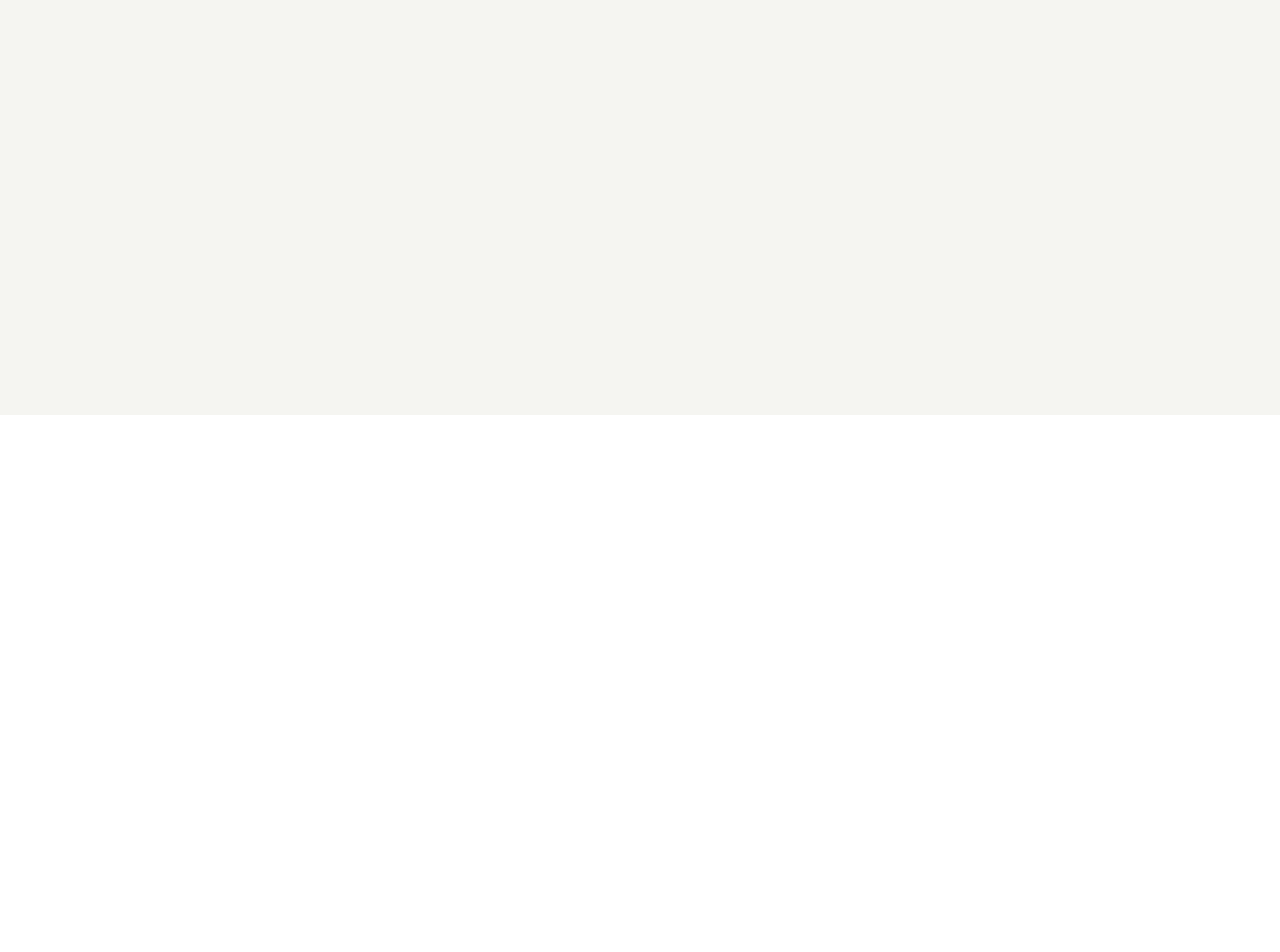
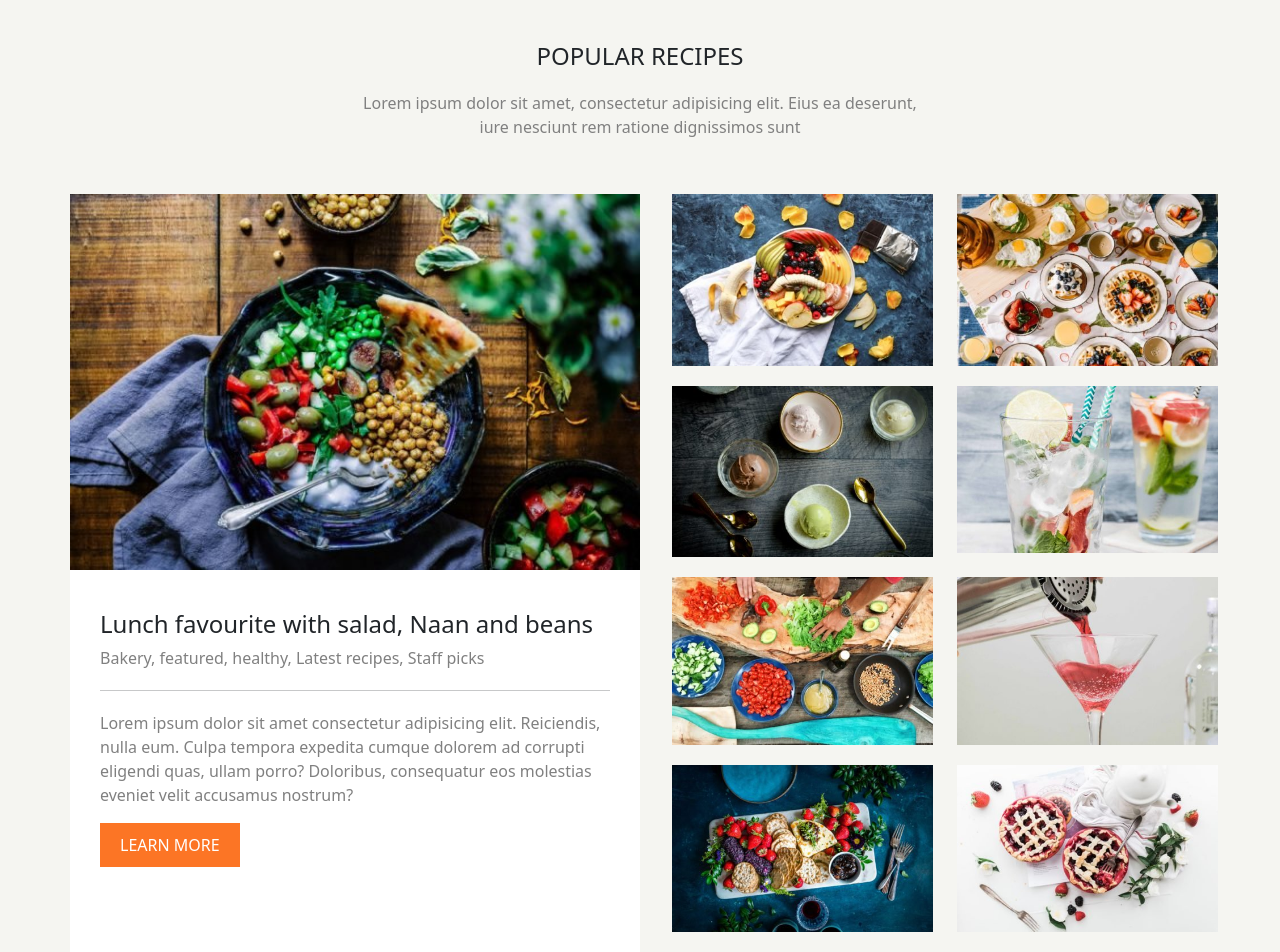
Before and after one commit to SimonCook99/proj-html-vuejs, a Vue app: page / in a window 1280 px wide. Shown: the part 1364-2316 px from the top of the page. Before the commit the page ends 1779 px from the top, so only its background shows below. Built offline with nearby package versions, Linux system fonts and the light colour scheme.

Commit message:
Sezione main recipes completata

```diff
--- a/src/components/SCSS/general.scss
+++ b/src/components/SCSS/general.scss
@@ -10,4 +10,9 @@ button{
     background-color: $buttonColor;
     border: 0;
     color: white;
+    text-transform: uppercase;
 }
+
+p{
+    color: grey;
+}
--- a/src/components/main/mainJournal.vue
+++ b/src/components/main/mainJournal.vue
@@ -5,17 +5,17 @@
         <div class="row">
             <div class="col-4">
                 <img src="../../assets/img/single-post-img3-400x263.jpg" alt="prova">
-                <h3>Food corner: Top Japanese Restaurants For Sushi</h3>
+                <h4>Food corner: Top Japanese Restaurants For Sushi</h4>
                 <p>by Admin, March 25th, 2019</p>
             </div>
             <div class="col-4">
-                <img src="../../assets/img/single-post-img3-400x263.jpg" alt="prova">
-                <h3>Food corner: Top Japanese Restaurants For Sushi</h3>
+                <img src="../../assets/img/fi-roundup-400x263.jpg" alt="prova">
+                <h4>Roundup: My new favourite Recipes for Healthy Living</h4>
                 <p>by Admin, March 25th, 2019</p>
             </div>
             <div class="col-4">
-                <img src="../../assets/img/single-post-img3-400x263.jpg" alt="prova">
-                <h3>Food corner: Top Japanese Restaurants For Sushi</h3>
+                <img src="../../assets/img/fi-toasts-400x263.jpg" alt="prova">
+                <h4>Why These Toasts with Tea are My new Favourite</h4>
                 <p>by Admin, March 25th, 2019</p>
             </div>
         </div>
@@ -61,6 +61,7 @@
 
         img{
             max-width: 100%;
+            margin-bottom: 15px;
         }
 
 </style>
--- /dev/null
+++ b/src/components/main/mainRecipes.vue
@@ -0,0 +1,125 @@
+<template>
+    <section class="popular-recipes">
+
+        <div class="introduction text-center">
+            <h4 class="text-uppercase">popular recipes</h4>
+            <p>Lorem ipsum dolor sit amet, consectetur adipisicing elit. Eius ea deserunt, iure nesciunt rem ratione dignissimos sunt</p>
+        </div>
+
+
+        <div class="row main-row">
+            <div class="main-recipe col-6">
+                <img src="../../assets/img/Yogurt-Nan-600x395.jpg" alt="Yogurt nan">
+
+                <div class="info">
+                    <h4>Lunch favourite with salad, Naan and beans</h4>
+                    <p>Bakery, featured, healthy, Latest recipes, Staff picks</p>
+
+                    <hr>
+
+                    <p>Lorem ipsum dolor sit amet consectetur adipisicing elit. Reiciendis, nulla eum. Culpa tempora expedita cumque dolorem ad corrupti eligendi quas, ullam porro? Doloribus, consequatur eos molestias eveniet velit accusamus nostrum?</p>
+                    <button>Learn more</button>
+                </div>
+
+            </div>
+
+            <div class="other-recipes col-6">
+                <div class="row">
+                    <div class="col-6">
+                        <img src="../../assets/img/Mixed-fruits-400x263.jpg" alt="mixed fruits">
+                    </div>
+                    <div class="col-6">
+                        <img src="../../assets/img/r-rachel-park-366508-unsplash-min-400x263.jpg" alt="mixed fruits">
+                    </div>
+                </div>
+                <div class="row">
+                    <div class="col-6">
+                        <img src="../../assets/img/r-michelle-tsang-500721-unsplash-min-400x263.jpg" alt="mixed fruits">
+                    </div>
+                    <div class="col-6">
+                        <img src="../../assets/img/quick-summer-drink-460x295.jpg" alt="mixed fruits">
+                    </div>
+                </div>
+                <div class="row">
+                    <div class="col-6">
+                        <img src="../../assets/img/r-maarten-van-den-heuvel-400626-unsplash-min-460x295.jpg" alt="mixed fruits">
+                    </div>
+                    <div class="col-6">
+                        <img src="../../assets/img/perfect-cosmopolitan-460x295.jpg" alt="mixed fruits">
+                    </div>
+                </div>
+                <div class="row">
+                    <div class="col-6">
+                        <img src="../../assets/img/fi2x-6-460x295.jpg" alt="mixed fruits">
+                    </div>
+                    <div class="col-6">
+                        <img src="../../assets/img/r-brooke-lark-96398-unsplash-min-460x295.jpg" alt="mixed fruits">
+                    </div>
+                </div>
+
+            </div>
+        </div>
+    </section>
+</template>
+
+<script>
+    export default {
+        name: "mainRecipes"
+    }
+</script>
+
+<style scoped lang="scss">
+
+    @import "../SCSS/colors.scss";
+
+    img{
+        width: 100%;
+    }
+
+    .main-row{
+        flex-wrap: nowrap;
+    }
+
+    .introduction{
+
+        margin-bottom: 55px;
+        p{
+        width: 50%;
+        transform: translate(50%);
+        margin-top: 20px;
+        }
+    }
+
+    .main-recipe{
+        background-color: white;
+        padding: 0;
+        margin-right: 20px;
+
+        img{
+            width: 100%;
+        }
+    }
+
+    .info{
+        padding: 30px;
+
+        h4{
+            margin-top: 10px;
+        }
+
+        hr{
+            margin: 20px 0px;
+        }
+
+        button{
+            padding: 10px 20px;
+        }
+    }
+
+    .other-recipes{
+        .col-6{
+            margin-bottom: 20px;
+        }
+    }
+
+</style>
--- a/src/components/myMain.vue
+++ b/src/components/myMain.vue
@@ -2,17 +2,23 @@
     <main>
         <div class="container">
             <mainJournal />
+
+            <mainRecipes />
+
         </div>
     </main>
 </template>
 
 <script>
     import mainJournal from "./main/mainJournal.vue"
+    import mainRecipes from "./main/mainRecipes.vue"
+
 
     export default {
         name:"myMain",
         components:{
-            mainJournal
+            mainJournal,
+            mainRecipes
         }
     }
 </script>
@@ -22,9 +28,6 @@
 
     main{
         background-color: $mainBackground;
-        height: 100vh;
-
-
 
     }
 </style>
```
